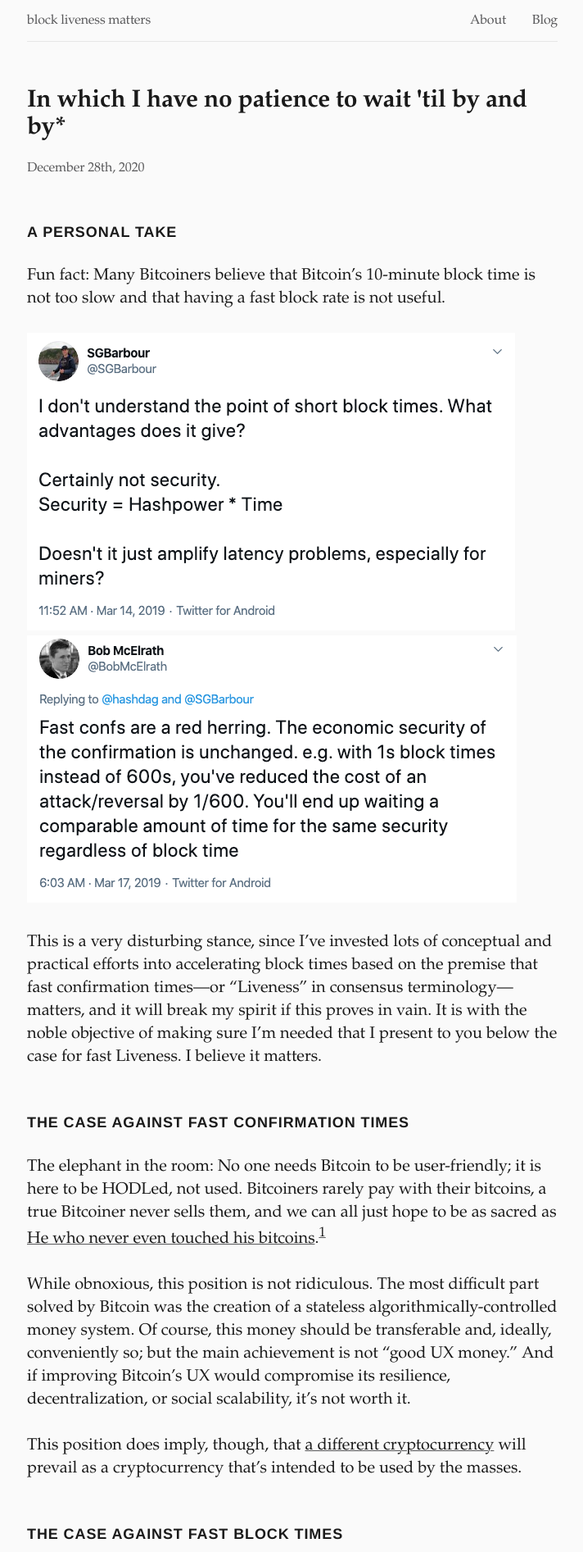
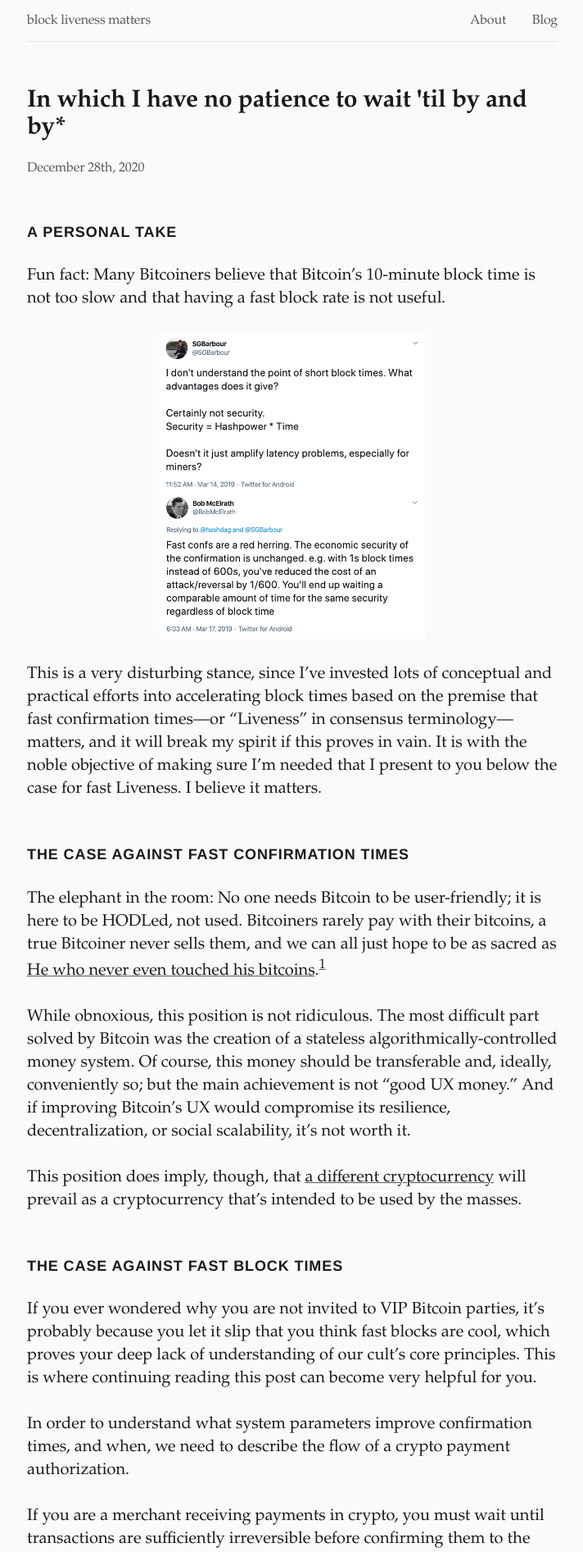
Before and after one commit to hashdag/hashdag.github.io, a Jekyll site: the page built from _posts/2020-12-28-patience.md, in a window 1280 px wide. Shown: the top 1893 px of the page at 82% size, without its empty margins (283-995 px from the left). Built offline with Jekyll 4.4.1, drawn with Linux system fonts in a browser that asks for light colours.

Commit message:
fix patience imgs

```diff
--- a/_posts/2020-12-28-patience.md
+++ b/_posts/2020-12-28-patience.md
@@ -10,8 +10,7 @@
 Fun fact: Many Bitcoiners believe that Bitcoin’s 10-minute block time is not too slow and that having a fast block rate is not useful.
 
 <figure>
-    <div class="inline-block"><img src="/static/blocktimes1.png" loading="lazy" /></div>
-    <div class="inline-block"><img src="/static/blocktimes2.png" loading="lazy" /></div>
+    <img src="/static/blocktimes1.png" loading="lazy" style="max-width: 50%;" /><img src="/static/blocktimes2.png" loading="lazy" style="max-width: 50%;" />
 </figure>
 
 This is a very disturbing stance, since I’ve invested lots of conceptual and practical efforts into accelerating block times based on the premise that fast confirmation times—or “Liveness” in consensus terminology—matters, and it will break my spirit if this proves in vain. It is with the noble objective of making sure I’m needed that I present to you below the case for fast Liveness. I believe it matters.
--- a/css/main.scss
+++ b/css/main.scss
@@ -209,14 +209,6 @@
   background-color: var(--box-background-color);
 }
 
-figure {
-  display: block;
-}
-
-.inline-block {
-  display: inline-block;
-}
-
 img {
   display: block;
   height: auto;
```
